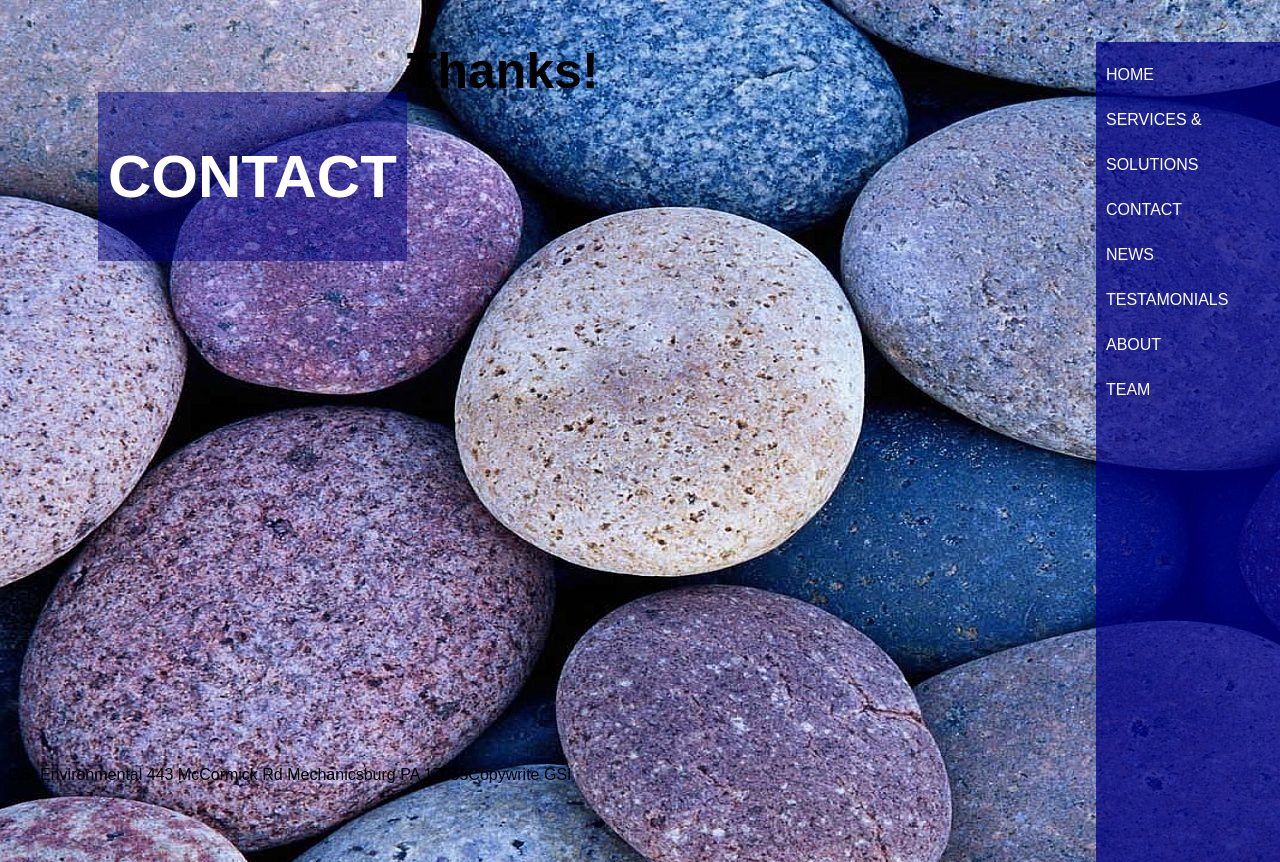
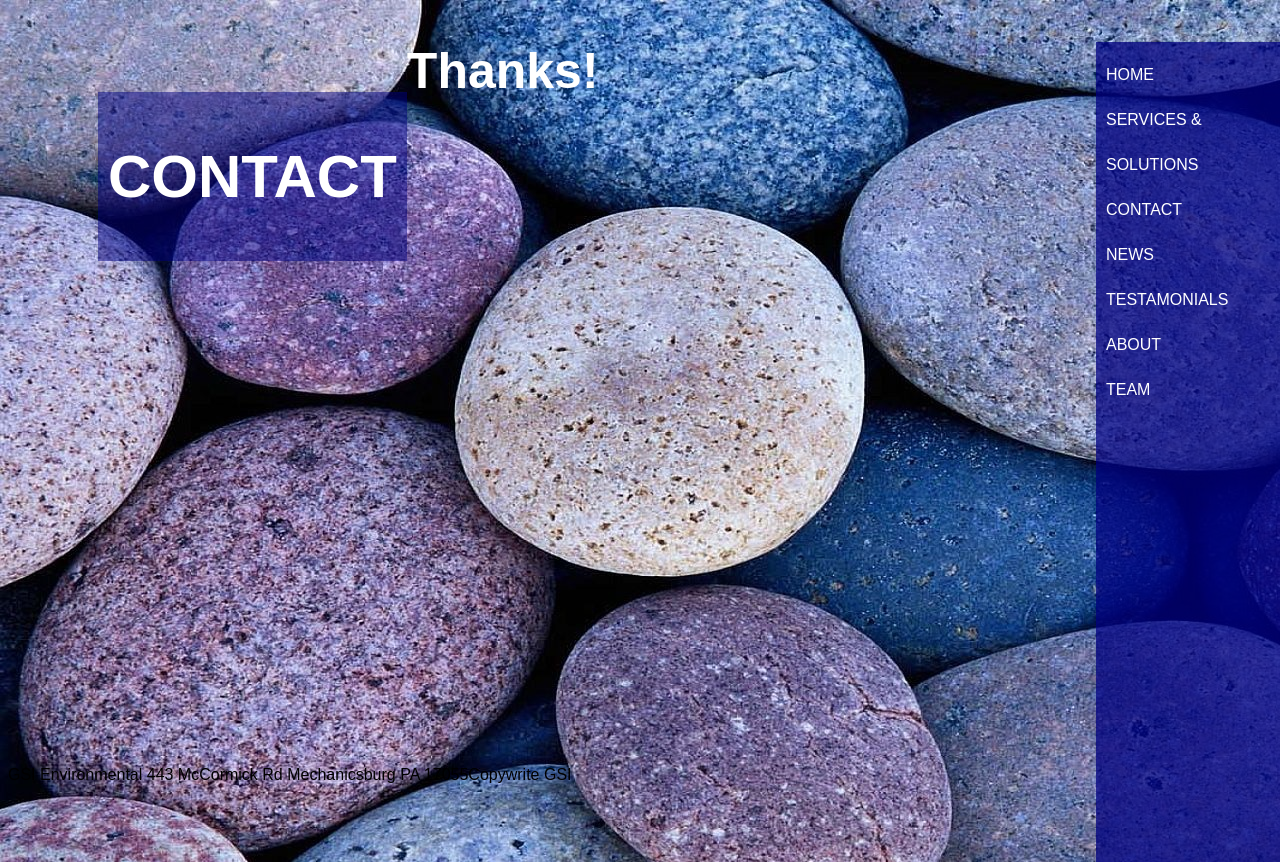
Before and after one commit to sawal001/gsi-project, a plain HTML site: page Contact/thanks/index.html in a window 1280 px wide. Drawn offline with Linux system fonts and the light colour scheme; files that its build step writes are made by us from their sources; files whose address does not match are found by name.

Commit message:
move thank-you page to the proper place

```diff
--- a/Contact/thanks/index.html
+++ b/Contact/thanks/index.html
@@ -3,7 +3,7 @@
 <head>
   <title>GSI Environmental-Contact</title>
   <meta charset="utf-8">
-  <link rel="stylesheet" href="../sawal001.css">
+  <link rel="stylesheet" href="../../sawal001.css">
 </head>
 <body>
   <div class="container">
--- a/sawal001.css
+++ b/sawal001.css
@@ -20,6 +20,7 @@
 
 .thanks h1 {
   font-size: 50px;
+  color: white;
 }
 
 .container {
```
